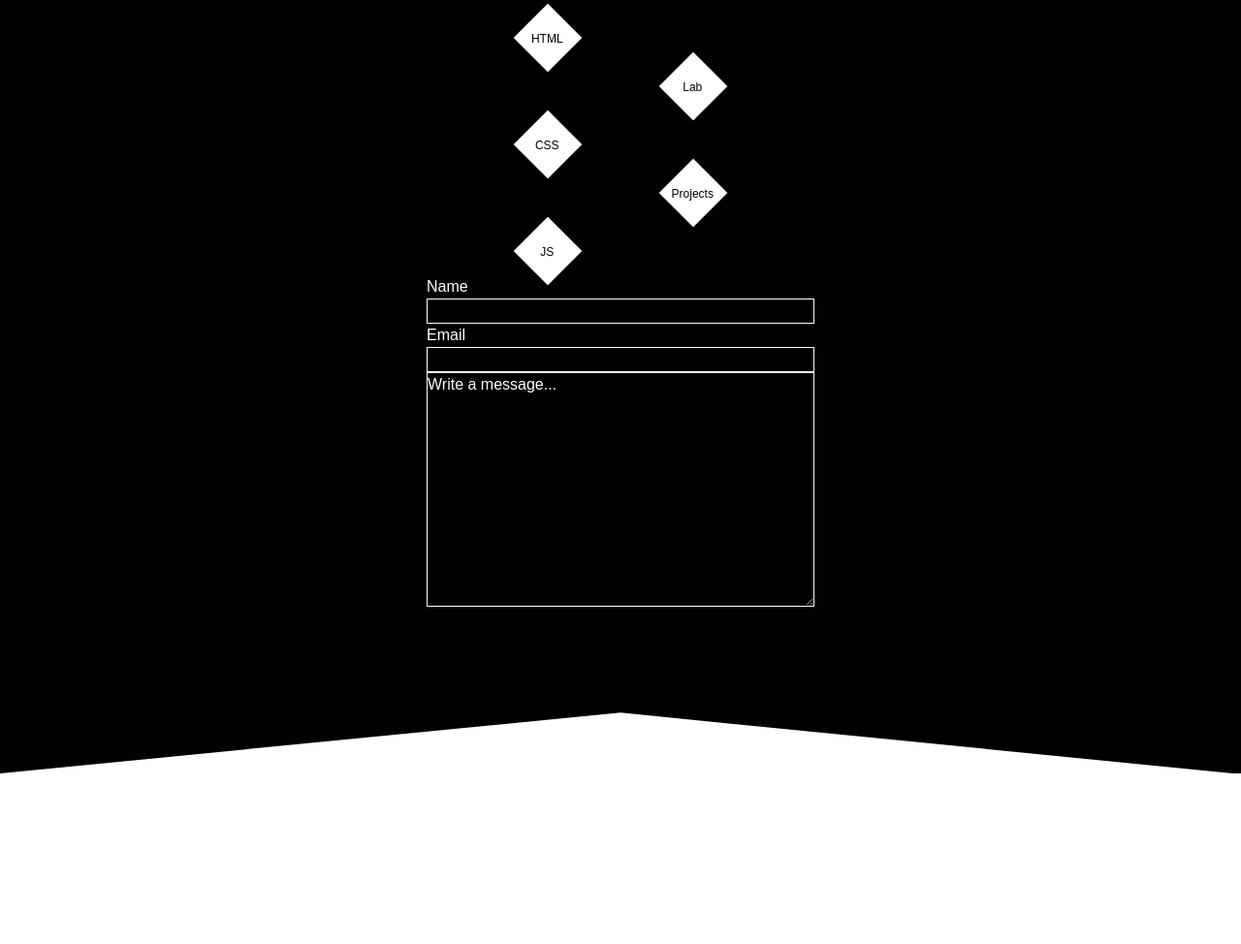
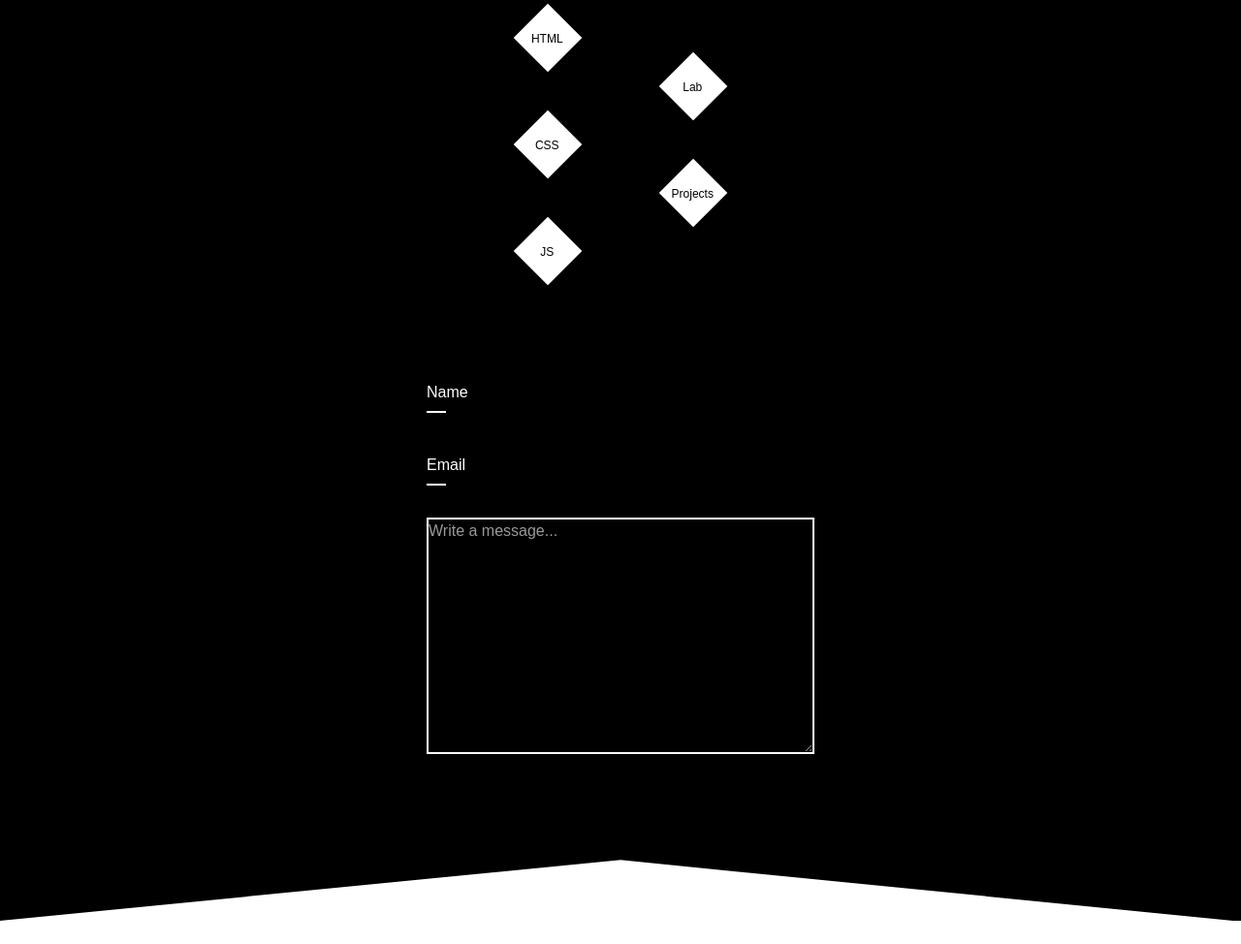
Before and after one commit to ABNW/portfolio, a website: page index.html in a window 1280 px wide. Shown: the part 576-1550 px from the top of the page at 97% size. Before the commit the page ends 1398 px from the top, so only its background shows below. Drawn offline with nearby package versions, Linux system fonts and the light colour scheme; files that its build step writes are made by us from their sources.

Commit message:
contact form styling

```diff
--- a/index.html
+++ b/index.html
@@ -93,11 +93,19 @@
       <section class="contact">
         <div class="contact-container">
           <form action="">
-            <label for="name">Name</label>
-            <input type="text" name="name">
-            <label for="email">Email</label>
-            <input type="email" name="email">
-            <textarea name="" id="" cols="30" rows="10">Write a message...</textarea>
+            <div class="input-holder input-holder--name">
+              <input type="text" name="name" required="">
+              <span></span>
+              <label for="name">Name</label>
+            </div>
+            <div class="input-holder input-holder--email">
+              <input type="email" name="email" required="">
+              <span></span>
+              <label for="email">Email</label>
+            </div>
+            <div class="input-holder input-holder--message">
+              <textarea name="" id="" cols="30" rows="10" placeholder="Write a message..." required=""></textarea>
+            </div>
           </form>
         </div>
       </section>
--- a/sass/components/_contact.scss
+++ /dev/null
@@ -1,18 +0,0 @@
-.contact-container{
-  width: 400px;
-  margin: 0px auto;
-
-  input{
-    width: 100%;
-    border: 1px solid white;
-  }
-
-  form{
-    width: 100%;
-  }
-
-  textarea{
-    width: 100%;
-    border: 1px solid white;
-  }
-}
--- /dev/null
+++ b/sass/components/_forms.scss
@@ -0,0 +1,113 @@
+.contact{
+  margin-top: 100px;
+}
+
+textarea:focus, input:focus{
+    outline: none;
+}
+
+.contact-container{
+
+  width: 400px;
+  margin: 0px auto;
+
+  ::-webkit-input-placeholder{
+    color: white;
+    opacity: 0.6;
+  }
+
+  :-moz-placeholder{
+    color: white;
+    opacity: 0.6;
+  }
+
+  ::-moz-placeholder{
+    color: white;
+    opacity: 0.6;
+  }
+
+  :-ms-input-placeholder{
+    color: white;
+    opacity: 0.6;
+  }
+
+  input{
+    width: 100%;
+    padding: 8px 8px 8px 0;
+    position: relative;
+    z-index: 2;
+
+    &:after{
+      content: "";
+      width: 15px;
+      height: 3px;
+      background-color: white;
+      position: absolute;
+      bottom: 0px;
+      left: 0px;
+    }
+
+    &:focus{
+    }
+  }
+
+  form{
+    width: 100%;
+  }
+
+  textarea{
+    width: 100%;
+    border: 2px solid white;
+    position: relative;
+    z-index: 2;
+  }
+
+  input:hover + span, input:focus + span{
+    width: 100%;
+  }
+
+  input:focus + span + label{
+    transform: translate(0px, -15px);
+    @include font-size(11);
+  }
+
+
+  input[type="text"]:valid + span, input[type="email"]:valid + span{
+    width: 100%;
+  }
+
+  input[type="text"]:valid + span + label, input[type="email"]:valid + span + label{
+    transform: translate(0px, -15px);
+    @include font-size(11);
+  }
+}
+
+
+
+.input-holder{
+  position: relative;
+
+  span{
+    display: inline-block;
+    width: 20px;
+    height: 2px;
+    float: left;
+    background-color: white;
+    transition: width 0.5s ease;
+  }
+
+  & + .input-holder {
+    margin-top: 35px;
+  }
+
+
+  label{
+    @include font-size(16);
+    color: white;
+    position: absolute;
+    top: 9px;
+    left: 0px;
+    z-index: 1;
+    transition: all 0.2s ease;
+  }
+}
--- a/sass/global.scss
+++ b/sass/global.scss
@@ -18,5 +18,5 @@ Version: 1.0
 @import 'components/modules';
 @import 'components/header';
 @import 'components/icons';
-@import 'components/contact';
 @import 'components/footer';
+@import 'components/forms';
```
